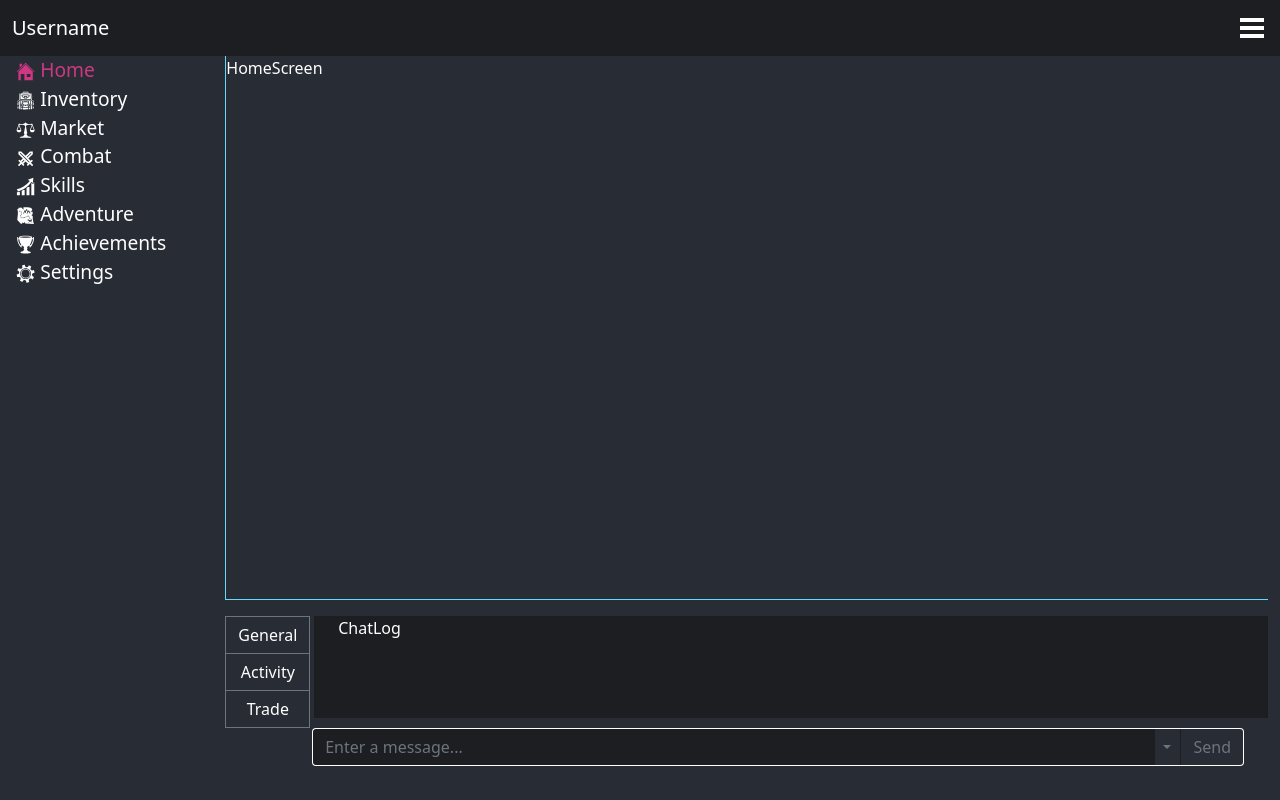
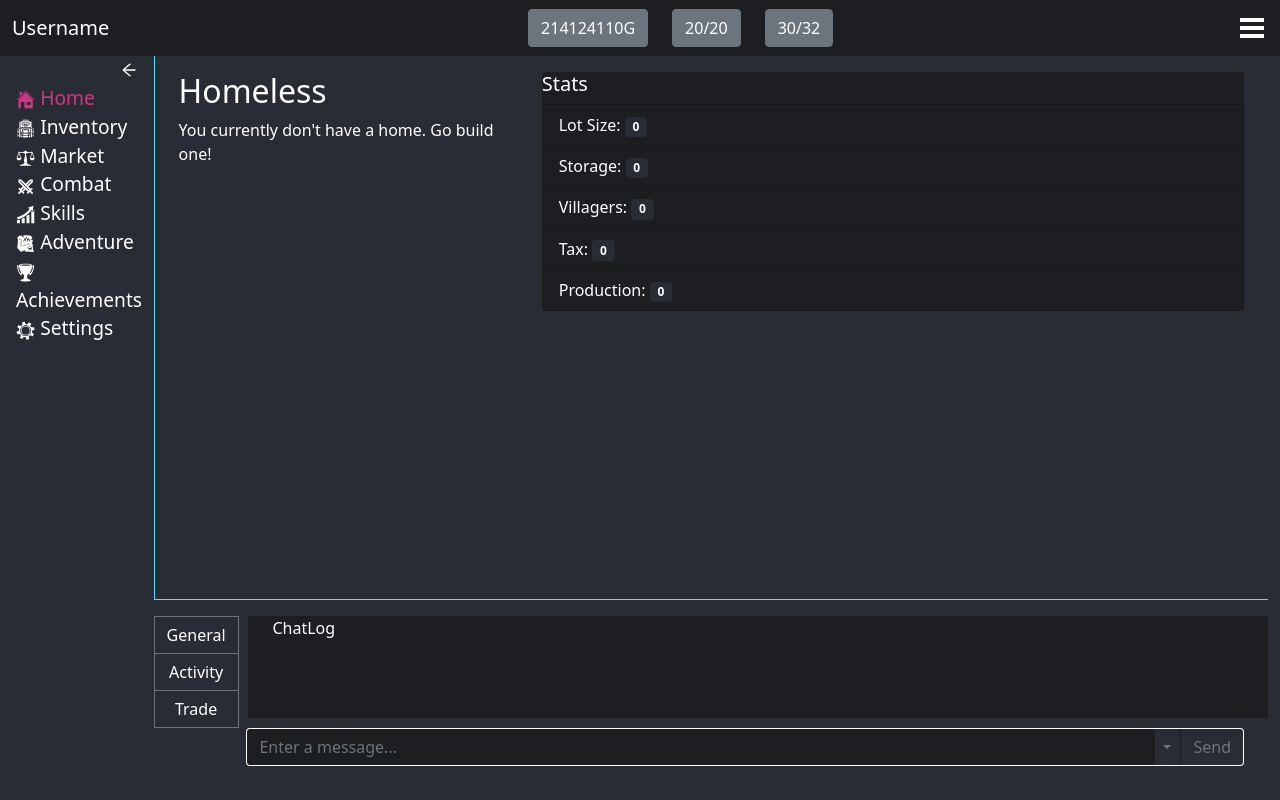
Before and after one commit to ZMonk91/ember-rising, a React (Create React App) app: page /settings in a window 1280 px wide. Built offline with nearby package versions, Linux system fonts and the light colour scheme.

Commit message:
Sidebar Resizing/Animation

```diff
--- a/public/index.html
+++ b/public/index.html
@@ -1,14 +1,12 @@
 <!DOCTYPE html>
 <html lang="en">
-  <head>
+
+<head>
     <meta charset="utf-8" />
     <link rel="icon" href="%PUBLIC_URL%/favicon.ico" />
     <meta name="viewport" content="width=device-width, initial-scale=1" />
     <meta name="theme-color" content="#000000" />
-    <meta
-      name="description"
-      content="Web site created using create-react-app"
-    />
+    <meta name="description" content="Ember Rising: A modern Browser based game" />
     <link rel="apple-touch-icon" href="%PUBLIC_URL%/logo192.png" />
     <!--
       manifest.json provides metadata used when your web app is installed on a
@@ -24,10 +22,11 @@
       work correctly both with client-side routing and a non-root public URL.
       Learn how to configure a non-root public URL by running `npm run build`.
     -->
-    <title>React App</title>
-  </head>
-  <body>
-    <noscript>You need to enable JavaScript to run this app.</noscript>
+    <title>Ember Rising</title>
+</head>
+
+<body>
+    <noscript>You need to enable JavaScript to play this game.</noscript>
     <div id="root"></div>
     <!--
       This HTML file is a template.
@@ -39,5 +38,6 @@
       To begin the development, run `npm start` or `yarn start`.
       To create a production bundle, use `npm run build` or `yarn build`.
     -->
-  </body>
+</body>
+
 </html>
--- a/src/App.js
+++ b/src/App.js
@@ -12,13 +12,11 @@ function App() {
 		<Router>
 			<Container fluid>
 				<Row>
-					<Header />
+					<Header/>
 				</Row>
 				<Row>
-					<Col sm={2} className="Sidebar--col">
-						<Sidebar />
-					</Col>
-					<Col>
+						<Sidebar/>
+					<Col className="pl-0">
 						<ScreenContainer />
 						<ChatContainer />
 					</Col>
--- a/src/Components/Header/Header.js
+++ b/src/Components/Header/Header.js
@@ -1,21 +1,36 @@
-import React, {Component} from "react";
-import {Navbar, NavbarBrand, NavbarToggler, Collapse, NavItem, NavLink, Nav} from 'reactstrap'
-import {VscThreeBars} from 'react-icons/vsc'
+import React, {Component} from "react"
+import {
+	Navbar,
+	NavbarBrand,
+	NavbarToggler,
+	Collapse,
+	NavItem,
+	NavLink,
+	Nav,
+	Row,
+	Button,
+	ButtonGroup,
+	Col
+} from "reactstrap"
+import {VscThreeBars} from "react-icons/vsc"
 
 class Header extends Component {
 	constructor(props) {
 		super(props)
-        this.toggleNavbar = this.toggleNavbar.bind(this);
+		this.toggleNavbar = this.toggleNavbar.bind(this)
+
 		this.state = {
-			isCollapsed: false
+			isCollapsed: false,
 		}
 	}
 
 	toggleNavbar() {
 		this.setState({
-            isCollapsed: !this.state.isCollapsed
-        })
+			isCollapsed: !this.state.isCollapsed
+		})
 	}
+
+
 
 	render() {
 		return (
@@ -23,6 +38,18 @@ class Header extends Component {
 				<NavbarBrand href="/" className="mr-auto">
 					Username
 				</NavbarBrand>
+
+				<Row>
+					<Col>
+						<Button>214124110G</Button>
+					</Col>{" "}
+					<Col>
+						<Button>20/20</Button>
+					</Col>{" "}
+					<Col>
+						<Button>30/32</Button>
+					</Col>
+				</Row>
 
 				<VscThreeBars size="2em" className="mr-2" onClick={this.toggleNavbar} />
 				<Collapse isOpen={this.state.isCollapsed} navbar>
--- /dev/null
+++ b/src/Components/Screens/Home/CurrentHouse.js
@@ -0,0 +1,41 @@
+import React, {Component} from "react"
+import {Badge, Card, CardBody, CardText, CardTitle, Col, ListGroup, ListGroupItem, ListGroupItemHeading, Row} from "reactstrap"
+
+class CurrentHouse extends Component {
+	constructor(props) {
+		super(props)
+	}
+
+	render() {
+		return (
+			<Row>
+				<Col md={4}>
+					<h2>Homeless</h2>
+					<p>You currently don't have a home. Go build one!</p>
+				</Col>
+				<Col>
+					<ListGroup>
+						<ListGroupItemHeading>Stats</ListGroupItemHeading>
+						<ListGroupItem className="justify-content-between">
+							Lot Size: <Badge>0</Badge>
+						</ListGroupItem>
+						<ListGroupItem className="justify-content-between">
+							Storage: <Badge>0</Badge>
+						</ListGroupItem>
+						<ListGroupItem className="justify-content-between">
+							Villagers: <Badge pill>0</Badge>
+						</ListGroupItem>
+						<ListGroupItem className="justify-content-between">
+							Tax: <Badge pill>0</Badge>
+						</ListGroupItem>
+						<ListGroupItem className="justify-content-between">
+							Production: <Badge pill>0</Badge>
+						</ListGroupItem>
+					</ListGroup>
+				</Col>
+			</Row>
+		)
+	}
+}
+
+export default CurrentHouse
--- a/src/Components/Screens/Home/Home.js
+++ b/src/Components/Screens/Home/Home.js
@@ -1,4 +1,6 @@
 import React, {Component} from "react";
+import { Container } from "reactstrap";
+import CurrentHouse from "./CurrentHouse";
 
 class HomeScreen extends Component{
     constructor(props){
@@ -7,9 +9,10 @@ class HomeScreen extends Component{
 
     render(){
         return(
-            <div>
-              HomeScreen
-            </div>
+
+            <Container>
+             <CurrentHouse/>
+            </Container>
         )
     }
 }
--- a/src/Components/Sidebar/Sidebar.js
+++ b/src/Components/Sidebar/Sidebar.js
@@ -1,6 +1,8 @@
 import React, {Component} from "react"
-import {Nav, NavItem} from "reactstrap"
+import {Col, Nav, NavItem, Row} from "reactstrap"
 import {NavLink} from "react-router-dom"
+
+import {AiOutlineArrowLeft} from "react-icons/ai"
 import {
 	GiHouse,
 	GiBackpack,
@@ -12,48 +14,96 @@ import {
 import {RiSwordLine} from "react-icons/ri"
 import {GiProgression} from "react-icons/gi"
 class Sidebar extends Component {
+	constructor(props) {
+		super(props)
+		this.toggleSidebar = this.toggleSidebar.bind(this)
+		this.handleSidebarClass = this.handleSidebarClass.bind(this)
+		this.handleSidebarLinks = this.handleSidebarLinks.bind(this)
+		this.handleSidebarButtonClass = this.handleSidebarButtonClass.bind(this)
+
+		this.state = {
+			isSidebarCollapsed: false
+		}
+	}
+
+	handleSidebarLinks(num) {
+		const links = [
+			"Home",
+			"Inventory",
+			"Market",
+			"Combat",
+			"Skills",
+			"Adventure",
+			"Achievements",
+			"Settings"
+		]
+		if (!this.state.isSidebarCollapsed) {
+			return links[num]
+		} else {
+			return
+		}
+	}
+
+	toggleSidebar() {
+		this.setState({
+			isSidebarCollapsed: !this.state.isSidebarCollapsed
+		})
+	}
+
+	handleSidebarClass = () =>
+		this.state.isSidebarCollapsed ? "Sidebar--collapsed" : "Sidebar--expanded"
+
+	handleSidebarButtonClass = () =>
+		this.state.isSidebarCollapsed
+			? "Sidebar--button-left"
+			: "Sidebar--button-right"
+
 	render() {
 		return (
-			<div className="Sidebar">
+			<div className={this.handleSidebarClass() + " Sidebar"}>
 				<Nav vertical color="faded" dark>
+					<i className={"Sidebar--button " + this.handleSidebarButtonClass()}>
+						<AiOutlineArrowLeft onClick={this.toggleSidebar} />
+					</i>
 					<NavLink exact to="/">
 						<NavItem>
-							<GiHouse /> Home
+							<GiHouse /> {this.handleSidebarLinks(0)}
 						</NavItem>
 					</NavLink>
+
 					<NavLink exact to="/inventory">
 						<NavItem>
-							<GiBackpack /> Inventory
+							<GiBackpack /> {this.handleSidebarLinks(1)}
 						</NavItem>
 					</NavLink>
 					<NavLink to="/market">
 						<NavItem>
-							<GiScales /> Market
+							<GiScales /> {this.handleSidebarLinks(2)}
 						</NavItem>
 					</NavLink>
 					<NavLink to="/combat">
 						<NavItem>
-							<RiSwordLine /> Combat
+							<RiSwordLine /> {this.handleSidebarLinks(3)}
 						</NavItem>
 					</NavLink>
 					<NavLink to="/skills">
 						<NavItem>
-							<GiProgression /> Skills
+							<GiProgression /> {this.handleSidebarLinks(4)}
 						</NavItem>
 					</NavLink>
 					<NavLink to="/adventure">
 						<NavItem>
-							<GiTreasureMap /> Adventure
+							<GiTreasureMap /> {this.handleSidebarLinks(5)}
 						</NavItem>
 					</NavLink>
 					<NavLink to="/achievements">
 						<NavItem>
-							<GiTrophy /> Achievements
+							<GiTrophy /> {this.handleSidebarLinks(6)}
 						</NavItem>
 					</NavLink>
 					<NavLink to="/settings">
 						<NavItem>
-							<GiCog /> Settings
+							<GiCog /> {this.handleSidebarLinks(7)}
 						</NavItem>
 					</NavLink>
 				</Nav>
--- a/src/SCSS/App.scss
+++ b/src/SCSS/App.scss
@@ -16,6 +16,14 @@ body {
 			transition: $ease-in-out;
 		}
 	}
+}
+
+.ml-0 {
+	margin-left: 0 !important;
+}
+
+.pl-0 {
+	padding-left: 0 !important;
 }
 
 .Header {
@@ -37,6 +45,7 @@ body {
 	border-left: 1px solid $secondary;
 	border-bottom: 1px solid$secondary;
 	height: calc(75vh - 56px);
+	padding-top: 1rem;
 }
 
 .Sidebar--col,
@@ -47,6 +56,45 @@ body {
 
 .Sidebar {
 	height: calc(100vh - 56px);
+	padding-top: 0.25rem;
+}
+
+.Sidebar--button {
+	text-align: end;
+	svg {
+		font-size: large;
+		cursor: pointer;
+	}
+}
+
+.Sidebar--hidden {
+	display: none;
+}
+
+.Sidebar--collapsed {
+	width: 4vw;
+	font-size: larger;
+	transition: 500ms linear;
+}
+
+.Sidebar--expanded {
+	width: 12vw;
+	transition: 250ms linear;
+}
+.Sidebar--button-right {
+	transform: RotateX(180deg);
+
+	margin-right: 1rem;
+	transition: 500ms ease;
+	transition-delay: 0;
+}
+
+.Sidebar--button-left {
+	transform: rotate(180deg);
+	text-align: center !important;
+	font-size: large;
+	transition: 500ms linear;
+	// padding-left: 0.5rem;
 }
 
 .active {
@@ -127,3 +175,16 @@ body {
 		border-right: 1px groove $bg-dark;
 	}
 }
+
+.list-group {
+	background-color: $bg-dark;
+}
+
+.list-group-item {
+	color: $text-primary;
+	background-color: $bg-dark;
+}
+
+.badge-secondary {
+	background-color: $bg-base;
+}
```
